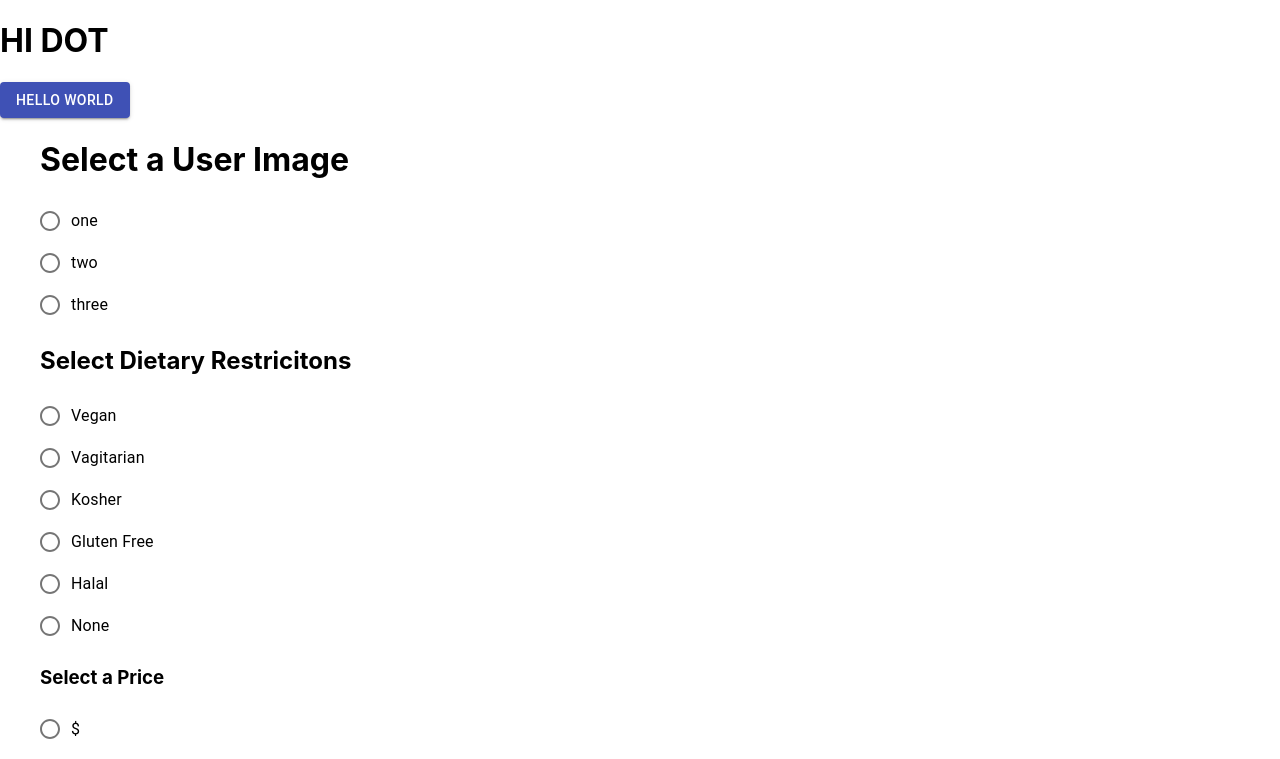
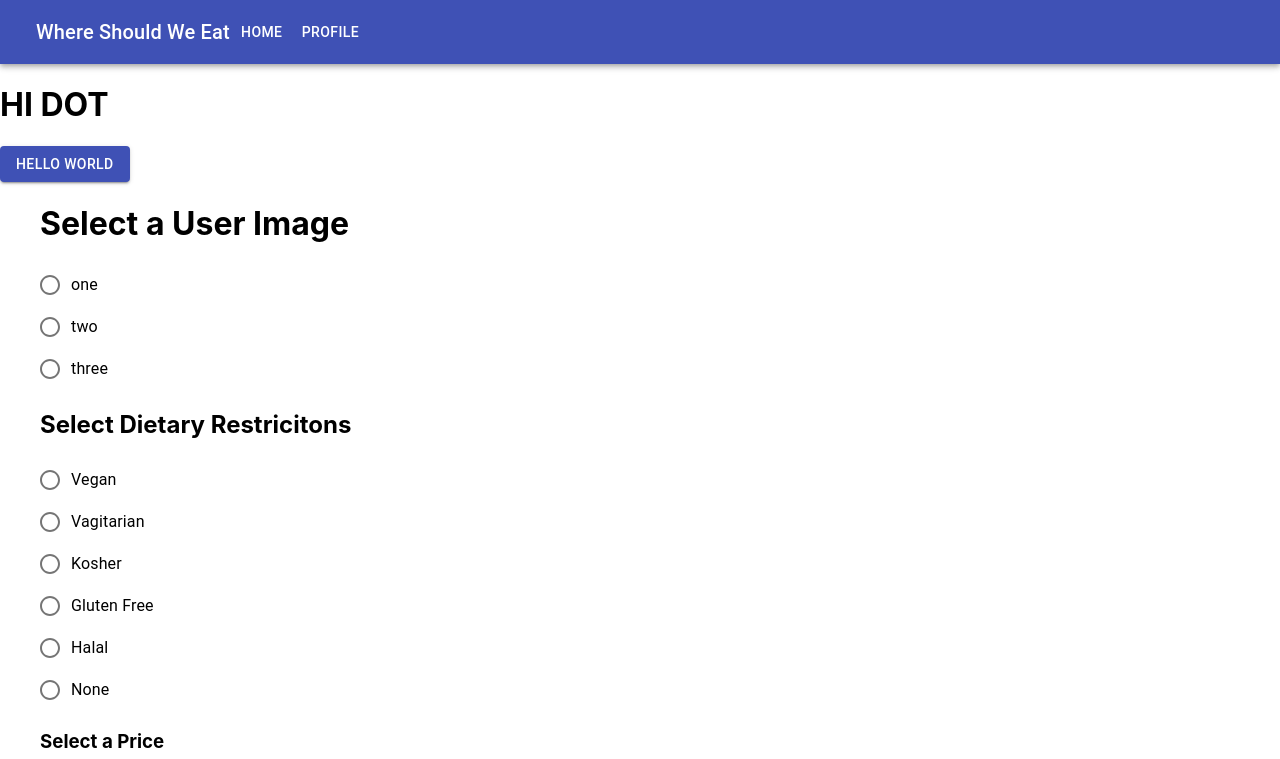
Before and after one commit to erebusrover/where-should-we-eat, a React (Create React App) app: page / in a window 1280 px wide. Shown: the top 759 px of the page. Built offline with nearby package versions, Linux system fonts and the light colour scheme.

Commit message:
app header bar component created

```diff
--- a/package.json
+++ b/package.json
@@ -4,6 +4,7 @@
   "private": true,
   "dependencies": {
     "@material-ui/core": "^4.8.1",
+    "@material/top-app-bar": "^4.0.0",
     "@testing-library/jest-dom": "^4.2.4",
     "@testing-library/react": "^9.4.0",
     "@testing-library/user-event": "^7.2.1",
--- a/src/App.jsx
+++ b/src/App.jsx
@@ -2,6 +2,8 @@ import React from 'react';
 
 import Button from '@material-ui/core/Button';
 import Preferences from '../src/Preferences.jsx'
+
+import Header from './Header'
 
 class App extends React.Component {
     constructor(props) {
@@ -11,7 +13,8 @@ class App extends React.Component {
 
     render(){
         return (
-        <div>
+            <div>
+            <Header/>
             <h1>HI DOT</h1>
             <Button variant="contained" color="primary">
                 Hello World
--- /dev/null
+++ b/src/Header.jsx
@@ -0,0 +1,26 @@
+import React from 'react';
+import  {AppBar} from '@material-ui/core'
+import Button from '@material-ui/core/Button';
+import Toolbar from '@material-ui/core/Toolbar'
+import IconButton from '@material-ui/core/IconButton'
+// import MenuIcon from '@material-ui/core/MenuIcon'
+import Typography from '@material-ui/core/Typography';
+//! 13:00 https://www.youtube.com/watch?v=xm4LX5fJKZ8  moving these imports to the index file to get them out of the way
+
+const Header = () => (
+  <AppBar position="static">
+  <Toolbar>
+    <IconButton edge="start" className='one' color="inherit" aria-label="menu">
+    </IconButton>
+    <Typography variant="h6" className='two'>
+      Where Should We Eat
+    </Typography>
+    <Button color="inherit">Home</Button>
+    {/* <Button color="inherit">Login</Button> */}
+    <Button color="inherit">Profile</Button>
+  </Toolbar>
+</AppBar>
+);
+
+
+export default Header;
```
Also changed, not shown: 10 other files (tests, documents, lock files or other folders).
